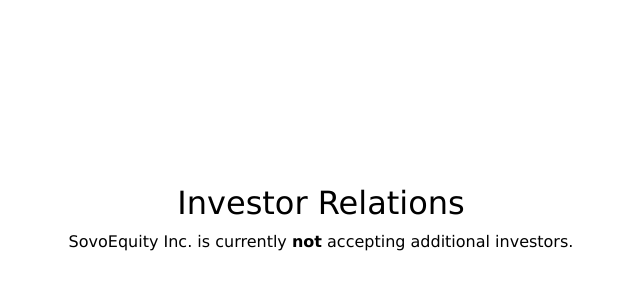
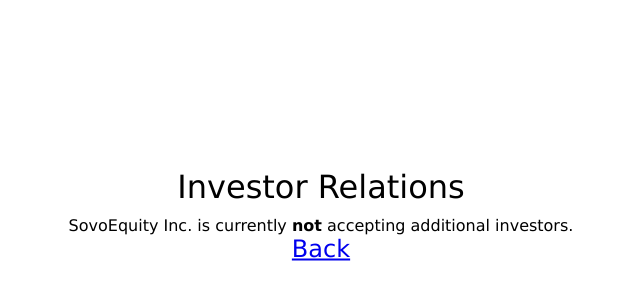
Before and after one commit to jakefrey0/SovoEquity, a plain HTML site: page investorrelations.htm in a window 1280 px wide. Shown: the part 176-476 px from the top of the page, without its empty margins (319-959 px from the left). Drawn offline with Linux system fonts and the light colour scheme.

Commit message:
Update investorrelations.htm

```diff
--- a/investorrelations.htm
+++ b/investorrelations.htm
@@ -22,12 +22,16 @@
         font-size: 32px;
         margin-bottom: 10px;
       }
+      .back {
+        font-size: 24px;
+      }
     </style>
   </head>
   <body>
     <div class="container">
       <div class="large">Investor Relations</div>
       <div>SovoEquity Inc. is currently <b>not</b> accepting additional investors.</div>
+      <div class="back"><a href="javascript:history.back()">Back</a></div>
     </div>
   </body>
 </html>
```
